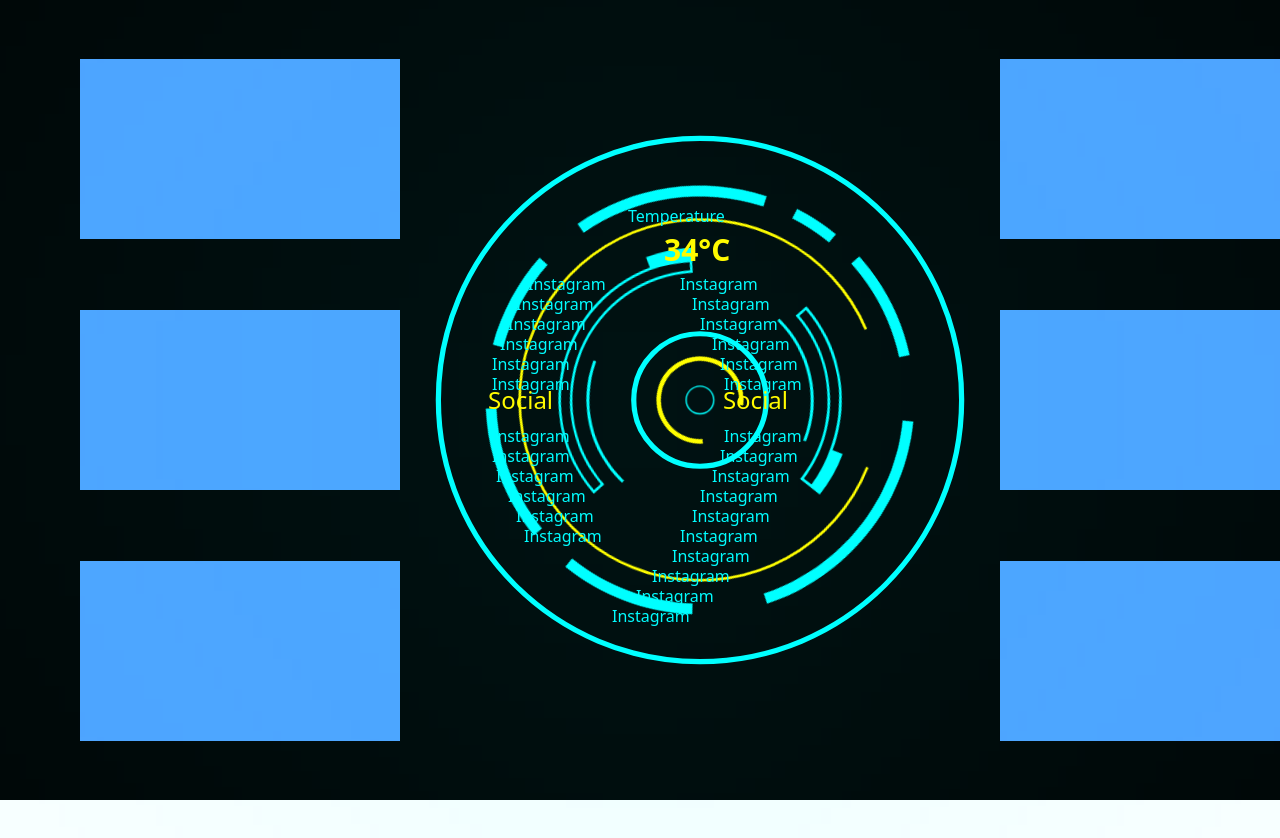
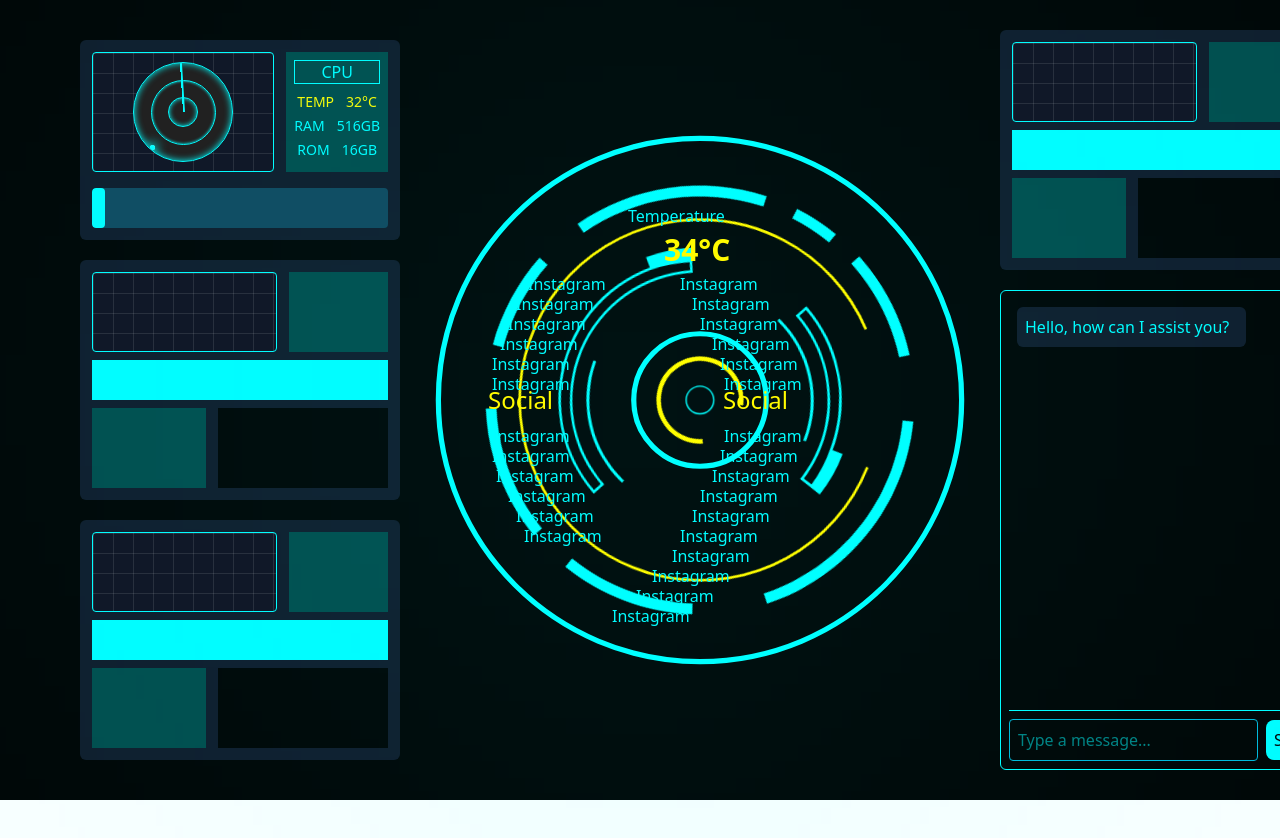
Before and after one commit to manjeetexe/HackathonSTJHON, a React (Vite) app in the folder Client/: page / in a window 1280 px wide. Shown: the top 838 px of the page. Built offline with nearby package versions, Linux system fonts and the light colour scheme.

Commit message:
UI and loader

```diff
--- a/Client/package.json
+++ b/Client/package.json
@@ -11,6 +11,7 @@
   },
   "dependencies": {
     "@tailwindcss/vite": "^4.0.6",
+    "framer-motion": "^12.4.4",
     "react": "^19.0.0",
     "react-dom": "^19.0.0",
     "styled-components": "^6.1.15",
--- a/Client/src/App.jsx
+++ b/Client/src/App.jsx
@@ -1,5 +1,7 @@
 import React from 'react'
 import Core from './Components/Core'
+import ChatBox from './Components/ChatBox'
+import { motion } from "framer-motion";
 
 const App = () => {
   return (
@@ -9,11 +11,83 @@
       <div className="flex h-full w-full justify-between relative items-center">
       <div className='absolute bg-[#02fdff] h-100 w-100 top-1/2 left-1/2 transform -translate-x-1/2 -translate-y-1/2 blur-[500px]'></div>
 
-      <div className='flex justify-evenly h-screen flex-col gap-3'>
-          <div className='bg-blue-400 h-45 w-80'></div>
-          <div className='bg-blue-400 h-45 w-80'></div>
+      <div className='flex justify-center gap-5 h-screen flex-col'>
 
-          <div className='bg-blue-400 h-45 w-80'></div>
+          <div className='bg-gray-900 rounded-md p-3 flex flex-col gap-4  w-80'>
+            <div className='flex  gap-3'>
+            <div className="h-30 flex items-center justify-center w-[65%] border border-[#02fdff] rounded-sm bg-gray-900 relative grid-container">
+            <div className="loader">
+              <span></span>
+
+              <div id="dot-1" className="dot"></div>
+              <div id="dot-2" className="dot"></div>
+              <div id="dot-3" className="dot"></div>
+              <div id="dot-4" className="dot"></div>
+              <div id="dot-5" className="dot"></div>
+            </div>
+
+            </div>
+              <div className='h-30 w-[35%] p-2 bg-[#024a4a]'>
+                  <div className='border text-[#02fdff] flex w-full justify-center  items-center border-[#02fdff] h-6'>CPU</div>
+                  <div className='flex flex-col justify-center mt-2 items-center gap-1'>
+                    <div className='flex text-sm text-[#fffb00] gap-3'>
+                      <h1>TEMP</h1>
+                      <h1>32°C</h1>
+                    </div>
+                    <div className='text-[#02fdff] text-sm flex gap-3'>
+                      <h1>RAM</h1>
+                      <h1>516GB</h1>
+                    </div>
+                    <div className='text-[#02fdff] text-sm flex gap-3'>
+                      <h1>ROM</h1>
+                      <h1>16GB</h1>
+                    </div>
+                  </div>
+              </div>
+            </div>
+
+
+              <div className="w-full bg-cyan-900 rounded h-10 relative overflow-hidden">
+                <motion.div
+                  className="h-10 bg-[#02fdff] rounded-sm shadow-[#02fdff]/50"
+                  initial={{ width: "0%" }}
+                  animate={{ width: "90%" }}
+                  transition={{ duration: 3, repeat: Infinity, repeatType: "mirror" }}
+                />
+
+              </div>
+
+
+          </div>
+
+
+          <div className='bg-gray-900 rounded-md p-3 flex flex-col gap-2  h-60 w-80'>
+            <div className='flex  gap-3'>
+            <div className="h-20 w-[65%] border border-[#02fdff] rounded-sm bg-gray-900 relative grid-container">
+            </div>
+              <div className='h-20 w-[35%] bg-[#024a4a]'></div>
+            </div>
+            <div className='bg-[#02fdff] w-full h-10'></div>
+            <div className='flex gap-3'>
+            <div className='h-20 w-[40%] bg-[#024a4a]'></div>
+              <div className='bg-black w-[60%] h-20'></div>
+            </div>
+          </div>
+
+
+          <div className='bg-gray-900 rounded-md p-3 flex flex-col gap-2  h-60 w-80'>
+            <div className='flex  gap-3'>
+            <div className="h-20 w-[65%] border border-[#02fdff] rounded-sm bg-gray-900 relative grid-container">
+            </div>
+              <div className='h-20 w-[35%] bg-[#024a4a]'></div>
+            </div>
+            <div className='bg-[#02fdff] w-full h-10'></div>
+            <div className='flex gap-3'>
+            <div className='h-20 w-[40%] bg-[#024a4a]'></div>
+              <div className='bg-black w-[60%] h-20'></div>
+            </div>
+          </div>
+
         </div>
         <div className='absolute  top-[34vh] z-10 -left-17'>
           <h1 className='absolute text-[#02fdff] hover:text-[#fffb00] left-129'>Instagram</h1>
@@ -62,10 +136,20 @@
 
 
 
-        <div className='flex justify-evenly h-screen flex-col gap-3'>
-          <div className='bg-blue-400 h-45 w-80'></div>
-          <div className='bg-blue-400 h-45 w-80'></div>
-          <div className='bg-blue-400 h-45 w-80'></div>
+        <div className='className="flex flex-col  justify-center items-center '>
+        <div className='bg-gray-900 rounded-md p-3 flex flex-col gap-2 mb-5  h-60 w-80'>
+            <div className='flex  gap-3'>
+            <div className="h-20 w-[65%] border border-[#02fdff] rounded-sm bg-gray-900 relative grid-container">
+            </div>
+              <div className='h-20 w-[35%] bg-[#024a4a]'></div>
+            </div>
+            <div className='bg-[#02fdff] w-full h-10'></div>
+            <div className='flex gap-3'>
+            <div className='h-20 w-[40%] bg-[#024a4a]'></div>
+              <div className='bg-black w-[60%] h-20'></div>
+            </div>
+          </div>
+          <ChatBox />
         </div>
 
       </div>
--- /dev/null
+++ b/Client/src/Components/ChatBox.jsx
@@ -0,0 +1,48 @@
+import { motion } from "framer-motion";
+import { useState } from "react";
+
+const FuturisticChat = () => {
+  const [messages, setMessages] = useState([
+    { text: "Hello, how can I assist you?", sender: "ai" }
+  ]);
+  const [input, setInput] = useState("");
+
+  const sendMessage = () => {
+    if (!input.trim()) return;
+    setMessages([...messages, { text: input, sender: "user" }]);
+    setInput("");
+    setTimeout(() => {
+      setMessages((prev) => [...prev, { text: "Processing...", sender: "ai" }]);
+    }, 1000);
+  };
+
+  return (
+    <div className="w-80 h-120 bg-black/80 rounded-md border border-[#02fdff] p-2 text-[#02fdff] shadow-lg flex flex-col">
+      <div className="flex-1 overflow-y-auto p-2 space-y-2">
+        {messages.map((msg, index) => (
+          <motion.div
+            key={index}
+            initial={{ opacity: 0, y: 10 }}
+            animate={{ opacity: 1, y: 0 }}
+            transition={{ duration: 0.3 }}
+            className={`p-2 rounded-md max-w-[80%] ${msg.sender === "user" ? "ml-auto bg-[#02fdff] text-black" : "bg-gray-900 text-[#02fdff]"}`}
+          >
+            {msg.text}
+          </motion.div>
+        ))}
+      </div>
+      <div className="border-t border-[#02fdff] pt-2 flex items-center">
+        <input
+          type="text"
+          value={input}
+          onChange={(e) => setInput(e.target.value)}
+          placeholder="Type a message..."
+          className="flex-1 bg-transparent border border-cyan-500 p-2 rounded-sm text-[#02fdff] outline-none"
+        />
+        <button onClick={sendMessage} className="ml-2 p-2 bg-[#02fdff] text-black rounded-lg">Send</button>
+      </div>
+    </div>
+  );
+};
+
+export default FuturisticChat;
--- a/Client/src/index.css
+++ b/Client/src/index.css
@@ -9,3 +9,191 @@
     background-size: 55px 55px;
   }
 }
+
+.grid-container {
+  position: relative;
+  overflow: hidden;
+}
+
+.grid-container::before {
+  content: "";
+  position: absolute;
+  top: 0;
+  left: 0;
+  width: 100%;
+  height: 100%;
+  background-image: linear-gradient(to right, rgba(255, 255, 255, 0.1) 1px, transparent 1px),
+                    linear-gradient(to bottom, rgba(255, 255, 255, 0.1) 1px, transparent 1px);
+  background-size: 20px 20px; /* Adjust grid size */
+  pointer-events: none;
+}
+
+
+/* From Uiverse.io by Valeron-T */
+.loader {
+  position: relative;
+  width: 100px;
+  height: 100px;
+  background: #212121;
+  border-radius: 50%;
+  box-shadow: inset 0px 0px 7px #02fdff;
+  border: 1px solid #02fdff;
+  display: flex;
+  align-items: center;
+  justify-content: center;
+  overflow: hidden;
+}
+
+.loader::before {
+  content: "";
+  position: absolute;
+  inset: 34px;
+  background: transparent;
+  border: 1px solid #02fdff;
+  border-radius: 50%;
+  box-shadow: inset 0px 0px 5px #02fdff;
+}
+
+.loader::after {
+  content: "";
+  position: absolute;
+  width: 65px;
+  height: 65px;
+  border-radius: 50%;
+  border: 1px solid #02fdff;
+  box-shadow: inset 0px 0px 3px #02fdff;
+}
+
+.loader span {
+  position: absolute;
+  top: 50%;
+  left: 50%;
+  width: 100%;
+  height: 100%;
+  background: transparent;
+  transform-origin: top left;
+  animation: radar81 2s linear infinite;
+  box-shadow: -25px -75px 30px -50px #02fdff;
+  border-top: 2px solid #02fdff;
+}
+
+.loader span::before {
+  display: none;
+  content: "";
+  position: absolute;
+  top: 0;
+  left: 0;
+  width: 15%;
+  height: 100%;
+  background: #02fdff;
+  transform-origin: top left;
+  transform: rotate(-90deg);
+  filter: blur(15px) drop-shadow(10px 0px 10px #02fdff);
+}
+
+@keyframes radar81 {
+  0% {
+    transform: rotate(0deg);
+  }
+
+  100% {
+    transform: rotate(360deg);
+  }
+}
+
+#dot-1 {
+  --dot-start-top: 100px;
+  --dot-start-left: 140px;
+  --dot-end-top: 130px;
+  --dot-end-left: 20px;
+  --delay: 0s;
+}
+
+#dot-2 {
+  --dot-start-top: 100px;
+  --dot-start-left: 0px;
+  --dot-end-top: -3px;
+  --dot-end-left: 90px;
+  --delay: 0s;
+}
+
+#dot-3 {
+  --dot-start-top: 100px;
+  --dot-start-left: 105px;
+  --dot-end-top: 18px;
+  --dot-end-left: 18px;
+  --delay: 0s;
+}
+
+#dot-4 {
+  --dot-start-top: 110px;
+  --dot-start-left: 150px;
+  --dot-end-top: 140px;
+  --dot-end-left: 30px;
+  --delay: 0s;
+}
+
+#dot-5 {
+  --dot-start-top: -5px;
+  --dot-start-left: 85px;
+  --dot-end-top: 125px;
+  --dot-end-left: 120px;
+  --delay: 4s;
+}
+
+.dot {
+  width: 5px;
+  height: 5px;
+  position: absolute;
+  top: var(--dot-start-top);
+  left: var(--dot-start-left);
+  border-radius: 9999px;
+  background: rgba(255, 255, 255);
+  box-shadow: inset 0px 0px 10px 2px #02fdff,
+    0px 0px 10px 2px #02fdff;
+  -webkit-animation: fly 32s linear infinite;
+  animation-delay: var(--delay);
+  -moz-animation: fly 32s linear infinite;
+}
+
+@keyframes fly {
+  0% {
+    top: var(--dot-start-top);
+    left: var(--dot-start-left);
+  }
+
+  100% {
+    top: var(--dot-end-top);
+    left: var(--dot-end-left);
+  }
+
+  10%,
+  15%,
+  25%,
+  35%,
+  45%,
+  55%,
+  65%,
+  75%,
+  85%,
+  95% {
+    background: rgba(255, 255, 255, 1);
+    box-shadow: inset 0 0 10px 2px #02fdff,
+      0 0 15px 2px #02fdff;
+  }
+
+  0%,
+  10%,
+  20%,
+  30%,
+  40%,
+  50%,
+  60%,
+  70%,
+  80%,
+  90% {
+    background: #02fdff;
+    box-shadow: inset 0 0 10px 2px #02fdff,
+      0 0 5px 2px #02fdff;
+  }
+}
```
Also changed, not shown: 1 other file (tests, documents, lock files or other folders).
